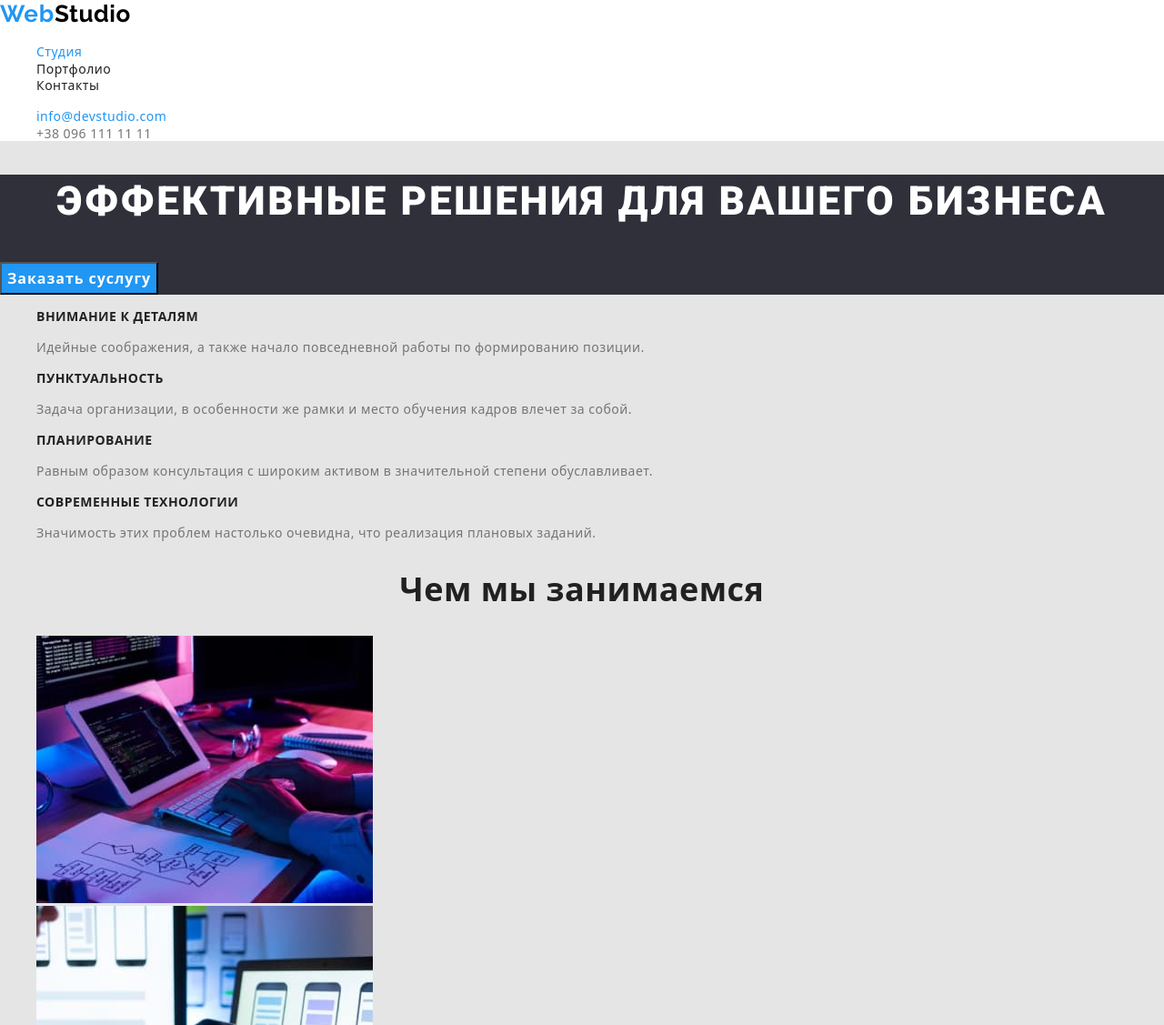
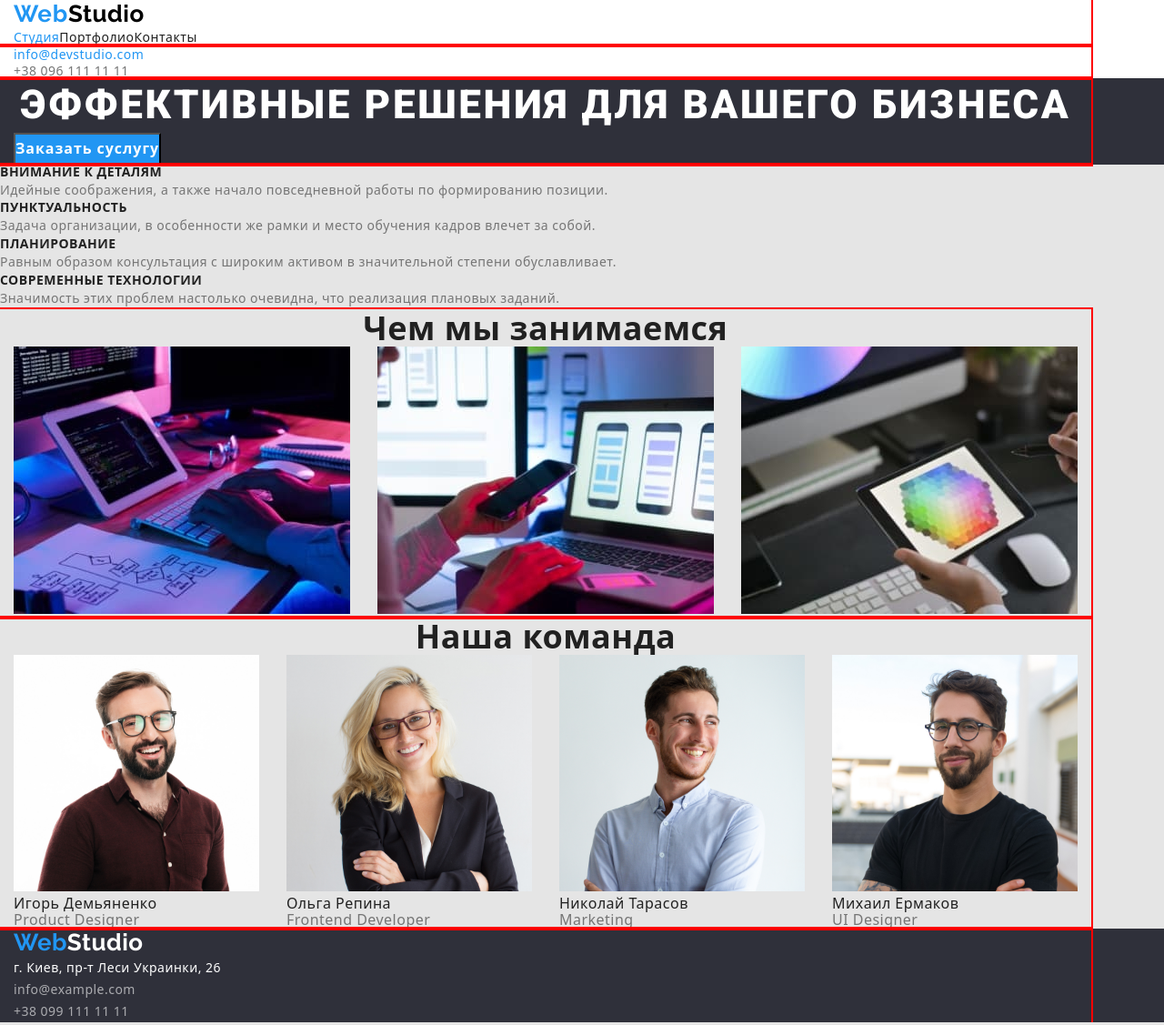
Before and after one commit to NataliS77/goit-markup-hw-03, a plain HTML site: page index.html in a window 1280 px wide. Shown: the top 1127 px of the page at 91% size. Drawn offline with nearby package versions, Linux system fonts and the light colour scheme.

Commit message:
добавление класса

```diff
--- a/css/styles.css
+++ b/css/styles.css
@@ -10,7 +10,7 @@
 html {
   box-sizing: border-box;
 }
-
+*,
 * *::before,
 *::after {
   box-sizing: inherit;
@@ -36,7 +36,26 @@ body {
 /* акцент #2196f3 */
 /* вторичный фоновый цвет #2F303A*/
 /*header*/
-header {
+.container {
+  width: 1200px;
+  padding-left: 15px;
+  padding-right: 15px;
+  margin: 0;
+  outline: 2px solid red;
+}
+h1,
+h2,
+h3,
+h4,
+h5,
+h6,
+p,
+ul {
+  padding: 0;
+  margin: 0;
+}
+
+.header {
   background: #ffffff;
 }
 .logo {
@@ -57,6 +76,9 @@ span.accent {
   line-height: 1.2;
   letter-spacing: 0.03em;
   text-decoration: none;
+}
+.nav-list {
+  display: flex;
 }
 .nav-link {
   color: var(--primary-text-color);
@@ -106,6 +128,8 @@ span.accent {
 }
 .link {
   text-decoration: none;
+  padding: 0;
+  margin: 0;
 }
 /*main*/
 .main {
@@ -162,7 +186,12 @@ span.accent {
   line-height: 1.16;
   text-align: center;
 }
-.title-team {
+.about-list {
+  display: flex;
+  flex-wrap: wrap;
+  gap: 30px;
+}
+.team-title {
   color: var(--primary-text-color);
 
   font-weight: 700;
@@ -182,6 +211,10 @@ span.accent {
   font-weight: 400;
   font-size: 16px;
   line-height: 1.18;
+}
+.team-list {
+  display: flex;
+  gap: 30px;
 }
 /* footer */
 .footer {
--- a/index.html
+++ b/index.html
@@ -1,10 +1,10 @@
 <!DOCTYPE html>
-<html lang="en">
+<html lang="ru">
   <head>
     <meta charset="UTF-8" />
     <meta http-equiv="X-UA-Compatible" content="IE=edge" />
     <meta name="viewport" content="width=device-width, initial-scale=1.0" />
-    <title>Document</title>
+    <title>Document3</title>
     <link rel="preconnect" href="https://fonts.googleapis.com" />
     <link rel="preconnect" href="https://fonts.gstatic.com" crossorigin />
     <link
@@ -24,9 +24,10 @@
   <body>
     <!--шапка сайта-->
     <header class="header">
-      <nav>
+      <div class="container">
+        <nav class="nav">
           <a class="logo" href=""><span class="accent">Web</span>Studio</a>
-        <ul class="list site-nav">
+          <ul class="list nav-list">
             <li>
               <a class="link nav-link current" href="./index.html">Студия</a>
             </li>
@@ -36,6 +37,8 @@
             <li><a class="link nav-link" href="">Контакты</a></li>
           </ul>
         </nav>
+      </div>
+      <div class="container">
         <ul class="list auth-list">
           <li>
             <a class="link mail-auth actual" href="mailto:info@devstudio.com"
@@ -48,15 +51,18 @@
             >
           </li>
         </ul>
+      </div>
     </header>
     <!--main section-->
     <main>
       <section class="main">
+        <div class="container">
            <h1 class="main-title">Эффективные решения для вашего бизнеса</h1>
         <button class="main-btn" type="button">Заказать суслугу</button>
       </section>
       <!--section lifestyle-->
       <section class="lifestyle">
+        <div class="container"></div>
         <ul class="list">
           <li class="item">
             <h3 class="title-lifestyle">Внимание к деталям</h3>
@@ -87,21 +93,27 @@
             </p>
           </li>
         </ul>
+        </div>
+
       </section>
       <!--about section-->
       <section class="about">
+        <div class="container">
           <h2 class="title-about">Чем мы занимаемся</h2>
         <ul class="list about-list">
           <li><img src="./images/comp.jpg" alt="компьютер" width="370" /></li>
           <li><img src="./images/f_3.jpg" alt="телефон" width="370" /></li>
           <li><img src="./images/color.jpg" alt="цвет" width="370" /></li>
         </ul>
+        </div>
+
       </section>
       <!--our team-->
       <section class="team">
-        <h2 class="title-team">Наша команда</h2>
-        <ul class="list list-team">
-          <li class="item">
+        <div class="container">
+          <h2 class="title team-title">Наша команда</h2>
+        <ul class="list team-list">
+          <li class=" item team-item">
             <img src="./images/img.jpg" alt="сотрудник" width="270" />
             <p class="text-name">Игорь Демьяненко</p>
             <p class="text-team">Product Designer</p>
@@ -122,9 +134,12 @@
             <p class="text-team">UI Designer</p>
           </li>
         </ul>
+        </div>
+
       </section>
     </main>
     <footer class="footer">
+      <div class="container">
         <a class="footer-logo" href=""
         ><span class="footer-accent">Web</span>Studio</a
       >
@@ -141,6 +156,8 @@
           >
         </li>
       </ul>
+      </div>
+
     </footer>
   </body>
 </html>
--- a/portfolio.html
+++ b/portfolio.html
@@ -11,14 +11,22 @@
       href="https://fonts.googleapis.com/css2?family=Raleway:wght@700&family=Roboto:wght@400;500;700;900&display=swap"
       rel="stylesheet"
     />
+<link
+      rel="stylesheet"
+      href="https://cdnjs.cloudflare.com/ajax/libs/modern-normalize/1.1.0/modern-normalize.min.css"
+      integrity="sha512-wpPYUAdjBVSE4KJnH1VR1HeZfpl1ub8YT/NKx4PuQ5NmX2tKuGu6U/JRp5y+Y8XG2tV+wKQpNHVUX03MfMFn9Q=="
+      crossorigin="anonymous"
+      referrerpolicy="no-referrer"
+    />
     <link rel="stylesheet" href="./css/styles.css" />
   </head>
   <body>
     <!--header section-->
     <header class="header">
-      <nav>
+      <div class="container">
+         <nav>
         <a class="logo" href=""><span class="accent">Web</span>Studio</a>
-        <ul class="list site-nav">
+        <ul class="list nav-list">
           <li class="link">
             <a class="link nav-link" href="./index.html">Студия</a>
           </li>
@@ -28,7 +36,10 @@
           <li"><a class="link nav-link" href="">Контакты</a></li>
         </ul>
       </nav>
-      <ul class="list auth-list">
+      </div>
+
+      <div class="container">
+        <ul class="list auth-list">
         <li class="">
           <a class="link mail-auth" href="mailto:info@devstudio.com"
             >info@devstudio.com</a
@@ -40,11 +51,14 @@
           >
         </li>
       </ul>
+      </div>
+
     </header>
     <!--main-->
     <main>
       <section class="portfolo-section">
-        <ul class="list section-list">
+        <div class="container">
+           <ul class="list section-list">
           <li>
             <button class="list-btn" type="button">Все</button>
           </li>
@@ -53,9 +67,12 @@
           <li><button class="btn" type="button">Дизайн</button></li>
           <li><button class="btn" type="button">Маркетинг</button></li>
         </ul>
+        </div>
+
         <!--Логичний зоголовок-->
         <h1>Портфолио</h1>
-        <ul class="list list-portfolio">
+        <div class="container">
+           <ul class="list list-portfolio">
           <li>
             <a href="" class="link">
               <img src="./images/people.jpg" alt="people" width="370" />
@@ -131,11 +148,14 @@
 
           </li>
         </ul>
+        </div>
+
       </section>
     </main>
     <!--footer-->
     <footer class="footer">
-      <a class="footer-logo" href=""
+      <div class="container">
+         <a class="footer-logo" href=""
         ><span class="footer-accent">Web</span>Studio</a
       >
       <address class="address">г. Киев, пр-т Леси Украинки, 26</address>
@@ -149,6 +169,8 @@
           <a class="tel-footer link" href="tel:+380991111111">+38 099 111 11 11</a>
         </li>
       </ul>
+      </div>
+
     </footer>
   </body>
 </html>
```
Also changed, not shown: .prettierc.json (added). Lines whose indentation alone changed are shown as unchanged.
